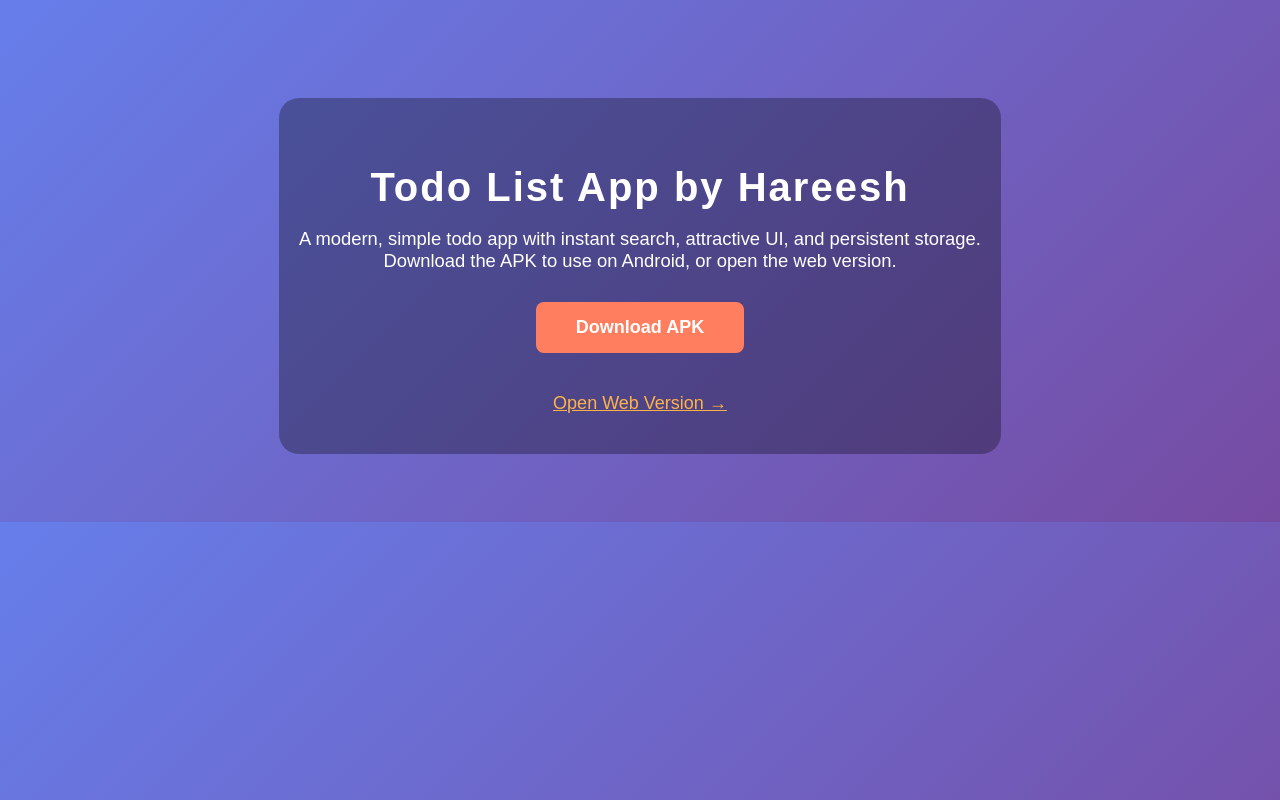
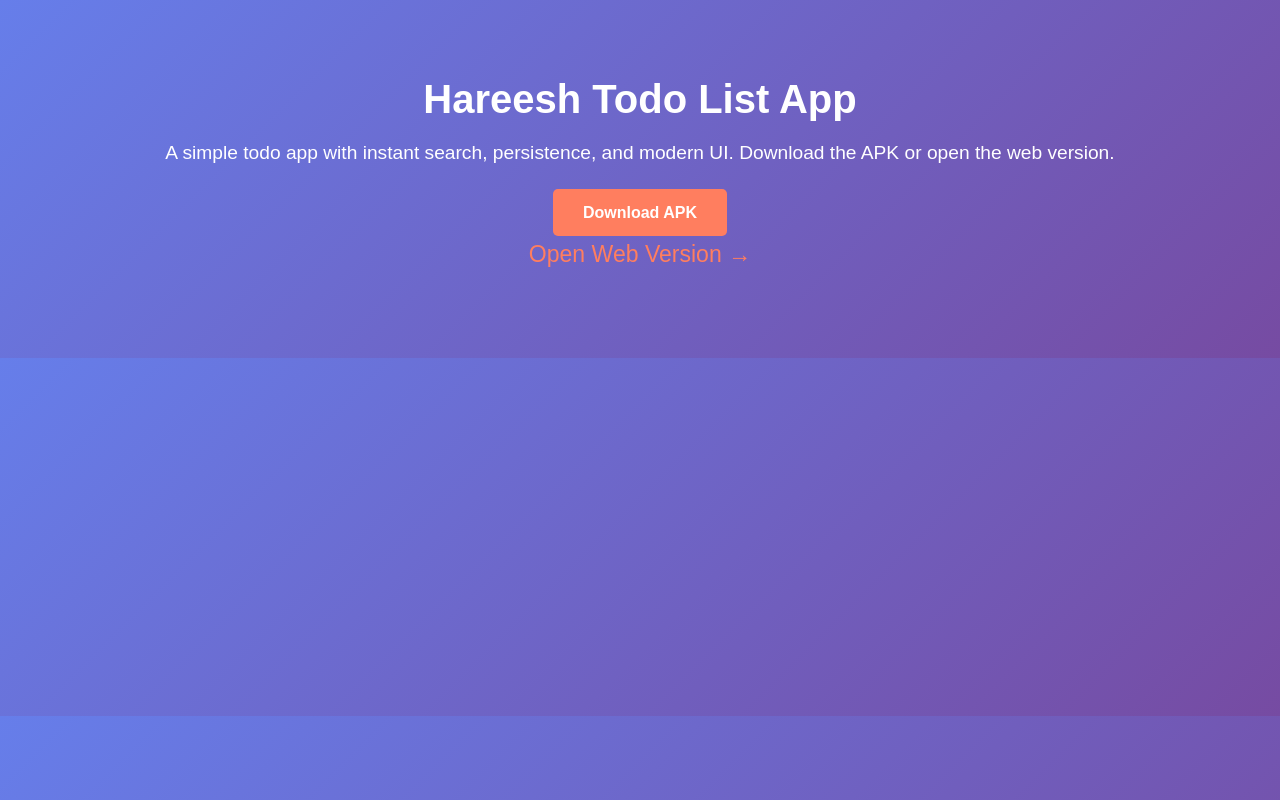
Before and after one commit to AMARA-SATYA-SAI-HAREESH/hareesh-todolist-project, a website: page www/index.html in a window 1280 px wide. Drawn offline with Linux system fonts and the light colour scheme.

Commit message:
Added landing page in www folder

```diff
--- a/www/index.html
+++ b/www/index.html
@@ -3,24 +3,20 @@
 <head>
   <meta charset="UTF-8">
   <meta name="viewport" content="width=device-width, initial-scale=1">
-  <title>Hareesh Todo List App</title>
+  <title>Hareesh Todo List Landing</title>
   <style>
-    body { font-family: Arial, sans-serif; background: linear-gradient(135deg, #667eea, #764ba2); color: #fff; text-align: center; padding: 60px 20px; }
-    .container { background:rgba(0,0,0,0.3); border-radius:20px; display:inline-block; padding:40px 20px; margin-top:30px;}
-    h1 { font-size:2.5em; margin-bottom: 15px; letter-spacing: 2px;}
-    p { font-size: 1.15em; margin-bottom:30px;}
-    .download-btn { background:#ff7e5f; color:#fff; padding: 15px 40px; border-radius:8px; font-size:18px; font-weight:bold; text-decoration: none; display:inline-block; margin-bottom:20px;}
+    body { font-family: Arial, sans-serif; background: linear-gradient(135deg, #667eea, #764ba2); color: white; text-align: center; padding: 50px; margin: 0; }
+    h1 { font-size: 2.5em; margin-bottom: 20px; }
+    p { font-size: 1.2em; margin-bottom: 40px; }
+    .download-btn { background: #ff7e5f; color: white; padding: 15px 30px; border-radius: 5px; text-decoration: none; font-weight: bold; transition: background 0.3s; }
     .download-btn:hover { background: #feb47b; }
-    .link-app { display:block; color:#ffb347; margin-top:20px; font-size:18px;}
+    .app-link { color: #ff7e5f; font-size: 1.2em; text-decoration: none; }
   </style>
 </head>
 <body>
-  <div class="container">
-    <h1>Todo List App by Hareesh</h1>
-    <p>A modern, simple todo app with instant search, attractive UI, and persistent storage.<br>
-      Download the APK to use on Android, or open the web version.</p>
-    <a href="https://github.com/AMARA-SATYA-SAI-HAREESH/hareesh-todolist-project/releases/download/v1.0/todolist.apk" class="download-btn">Download APK</a>
-    <a class="link-app" href="www/">Open Web Version →</a>
-  </div>
+  <h1>Hareesh Todo List App</h1>
+  <p>A simple todo app with instant search, persistence, and modern UI. Download the APK or open the web version.</p>
+  <a href="https://github.com/AMARA-SATYA-SAI-HAREESH/hareesh-todolist-project/releases/download/v1.0/todolist.apk" class="download-btn">Download APK</a>
+  <p><a href="../" class="app-link">Open Web Version →</a></p>
 </body>
 </html>
```
